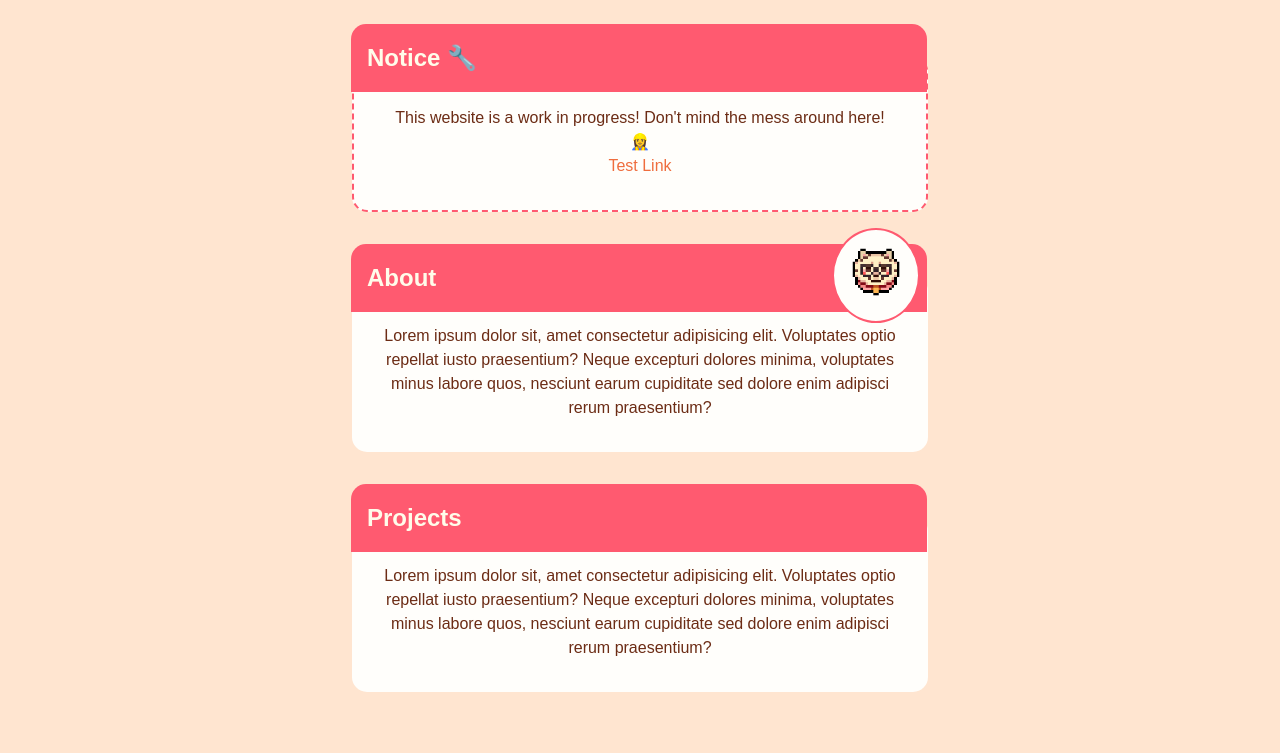
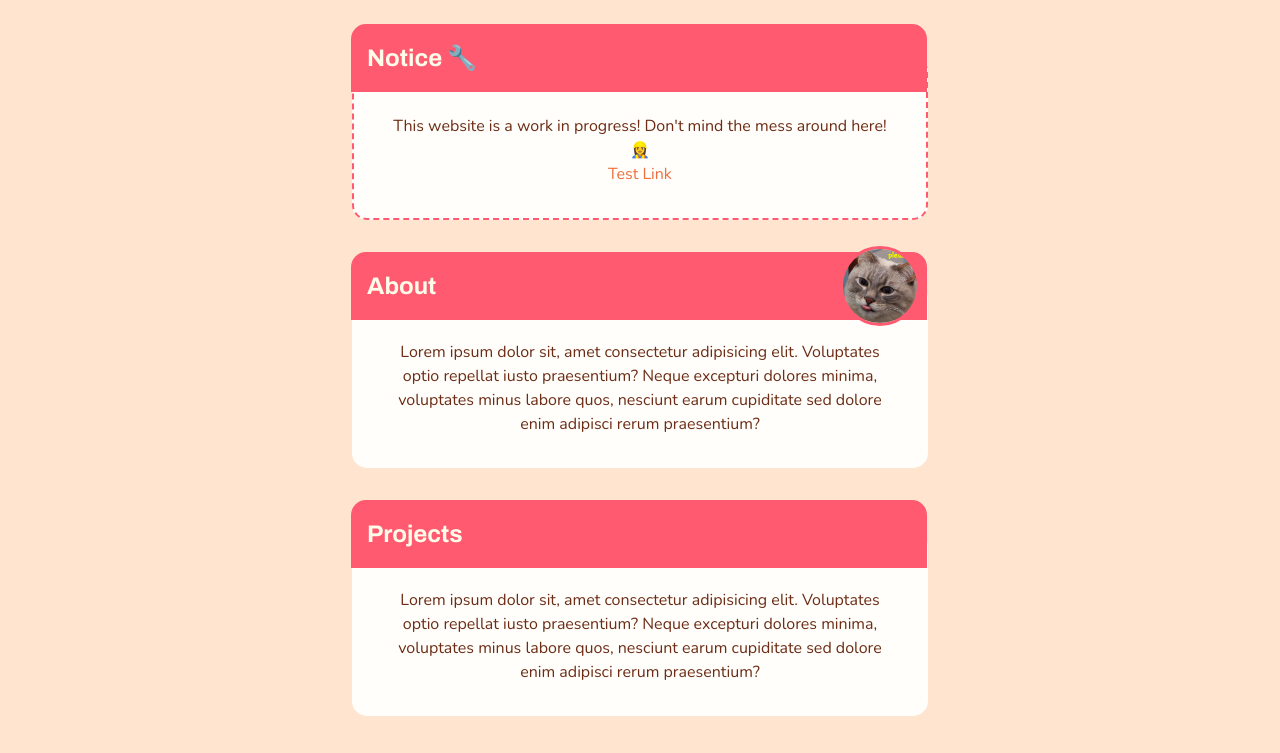
Before and after one commit to risse-ro/risse-ro.github.io, a plain HTML site: page index.html in a window 1280 px wide. Shown: the part 88-841 px from the top of the page. Drawn offline with nearby package versions, Linux system fonts and the light colour scheme.

Commit message:
Add Fonts + ToDo List
Changes fonts to custom ones, a few changes to the css, and adds a To Do list in the README for my reference.

```diff
--- a/css/styles.css
+++ b/css/styles.css
@@ -18,9 +18,14 @@ html {
 
 body {
     font-size: 100%;
-    font-family: Arial, Helvetica, sans-serif;
+    font-family: 'Nunito', sans-serif;
     background-color: var(--bg-color);
     color: var(--text);
+}
+
+h2 {
+    font-family: "Archivo", sans-serif;
+    color: var(--header-text);
 }
 
 p {
@@ -47,16 +52,17 @@ menu {
     display: hidden;
 }
 
-header {
-    padding: 0 1rem;
-}
-
 header,
 footer {
     background-color: var(--header);
     color: var(--header-text);
     text-align: center;
     line-height: 5rem;
+}
+
+header {
+    padding: 0 1rem;
+    background-image: linear-gradient(to right, var(--header) , var(--accent));
 }
 
 header svg {
@@ -66,7 +72,6 @@ header svg {
 
 main h2 {
     background-color: var(--header);
-    color: var(--header-text);
     position: absolute;
     padding: 1rem 1rem;
     margin: 0 0 0 -1px;
@@ -84,7 +89,7 @@ main section {
 
 main section>div {
     background-color: var(--white);
-    padding: 3rem 2rem 2rem 2rem;
+    padding: 3.5rem 2rem 2rem 2rem;
     text-align: center;
     border-radius: 15px;
 }
@@ -95,17 +100,22 @@ section div.notice {
 
 /* About Section */
 .about-pic {
+    width: 80px;
+    height: 80px;
+    padding: 0;
     position: absolute;
-    padding: 1rem;
     right: 0.5rem;
-    top: -3rem;
-    border: solid 2px var(--header);
+    top: -2.4rem;
+    border: solid 3px var(--header);
     border-radius: 50%;
+    overflow: hidden;
 }
 
-.about-pic>img {
-    width: 3.25rem;
+.about-pic img {
+  width: 100%;
+  object-fit: cover;
 }
+
 
 /* Project Section */
 
--- a/index.html
+++ b/index.html
@@ -9,6 +9,10 @@
     <meta name="viewport" content="width=device-width, initial-scale=1.0">
     <meta http-equiv="X-UA-Compatible" content="ie=edge">
     <meta name="author" content="Cherisse Rogers">
+
+ <link rel="preconnect" href="https://fonts.googleapis.com">
+<link rel="preconnect" href="https://fonts.gstatic.com" crossorigin>
+<link href="https://fonts.googleapis.com/css2?family=Archivo:ital,wdth,wght@0,62..125,100..900;1,62..125,100..900&family=Nunito:ital,wght@0,200..1000;1,200..1000&display=swap" rel="stylesheet">
 
     <link rel="stylesheet" href="css/reset.css">
     <link rel="stylesheet" href="css/styles.css">
@@ -50,7 +54,7 @@
         <section>
             <h2>About</h2>
             <div class="about-pic">
-                <img src="img/nerd-dog-favicon.png" alt="#">
+                <img src="img/pleased-cat.png" alt="#">
             </div>
             <div>
                 <p>Lorem ipsum dolor sit, amet consectetur adipisicing elit. Voluptates optio repellat iusto
```
Also changed, not shown: img/pleased-cat.png (added).
